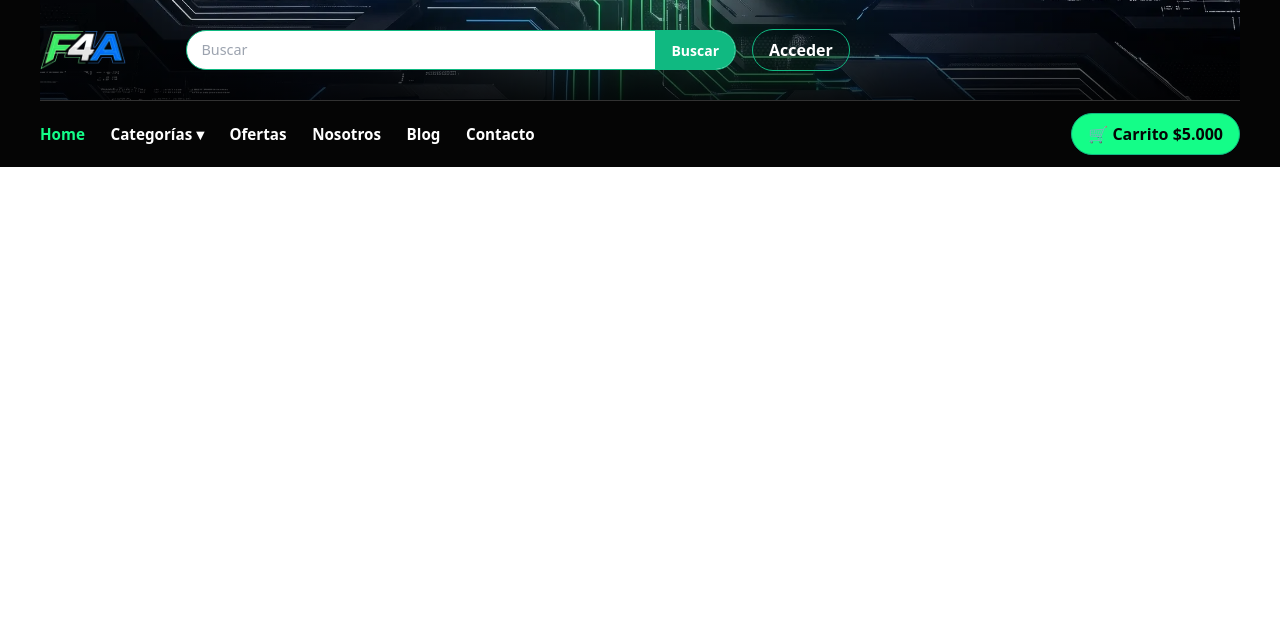
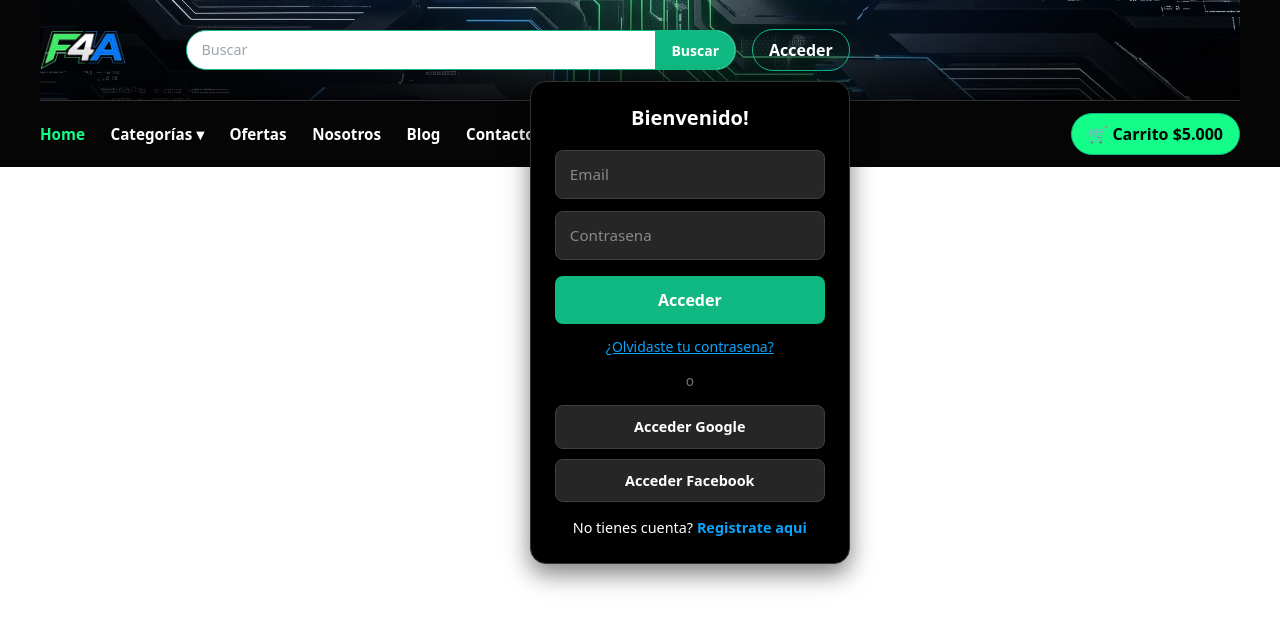
Before and after one commit to GKapppaa/F4A_V2, a React (Vite) app: page / in a window 1280 px wide. Both pictures are taken after a click on the button "Acceder". Shown: the top 628 px of the page. Built offline with nearby package versions, Linux system fonts and the light colour scheme.

Commit message:
Implementación de menú AuthDropdown
se integra el menú desplegable para inicio de sesión

```diff
--- a/src/components/atoms/Logo.jsx
+++ b/src/components/atoms/Logo.jsx
@@ -1,15 +1,17 @@
-// src/components/atoms/Logo/Logo.jsx
 import React from 'react';
+import { Link } from 'react-router-dom'; // 1. Importamos Link
 import logoImg from '../../assets/images/logo.webp';
 import '../../styles/atoms/Logo.css';
 
-function Logo({ alt = "Logo de la página", className = "" }) {
+function Logo({ alt = "Logo de la página", className = "", href = "/" }) {
   return (
-    <img
-      src={logoImg}
-      alt={alt}
-      className={`atom-logo ${className}`}
-    />
+    <Link to={href} className="atom-logo-link">
+      <img
+        src={logoImg}
+        alt={alt}
+        className={`atom-logo ${className}`}
+      />
+    </Link>
   );
 }
 
--- /dev/null
+++ b/src/components/molecules/AuthDropdown.jsx
@@ -0,0 +1,68 @@
+import React, { useState } from 'react';
+import '../../styles/molecules/AuthDropdown.css';
+
+export const AuthDropdown = ({ isOpen, onClose }) => {
+  const [email, setEmail] = useState('');
+  const [password, setPassword] = useState('');
+
+  if (!isOpen) return null;
+
+  const handleSubmit = (e) => {
+    e.preventDefault();
+    console.log('Login con:', { email, password });
+    // Aquí puedes invocar la lógica de autenticación
+  };
+
+  return (
+    <div className="auth-dropdown">
+      <h3 className="auth-title">Bienvenido!</h3>
+
+      <form onSubmit={handleSubmit} className="auth-form">
+        <input
+          type="email"
+          placeholder="Email"
+          value={email}
+          onChange={(e) => setEmail(e.target.value)}
+          className="auth-input"
+          required
+        />
+        <input
+          type="password"
+          placeholder="Contrasena"
+          value={password}
+          onChange={(e) => setPassword(e.target.value)}
+          className="auth-input"
+          required
+        />
+
+        <button type="submit" className="btn-auth-submit">
+          Acceder
+        </button>
+      </form>
+
+      <a href="/recuperar" className="auth-forgot-link">
+        ¿Olvidaste tu contrasena?
+      </a>
+
+      <div className="auth-divider">o</div>
+
+      <div className="auth-social-buttons">
+        <button type="button" className="btn-social">
+          Acceder Google
+        </button>
+        <button type="button" className="btn-social">
+          Acceder Facebook
+        </button>
+      </div>
+
+      <div className="auth-footer">
+        <span>No tienes cuenta?</span>{' '}
+        <a href="/registro" className="auth-register-link">
+          Registrate aqui
+        </a>
+      </div>
+    </div>
+  );
+};
+
+export default AuthDropdown;
--- a/src/components/organisms/Header.jsx
+++ b/src/components/organisms/Header.jsx
@@ -1,10 +1,32 @@
-// src/components/organisms/Header/Header.jsx
+import React, { useState, useRef, useEffect } from 'react';
 import Logo from '../atoms/Logo';
 import '../../styles/organisms/Header.css';
 import SearchBar from '../molecules/SearchBar';
 import NavElement from '../molecules/NavElement';
+import AuthDropdown from '../molecules/AuthDropdown'; // 1. Importamos la molécula
 
 export const Header = () => {
+  const [isAuthOpen, setIsAuthOpen] = useState(false);
+  const authRef = useRef(null);
+
+  const toggleAuth = () => {
+    setIsAuthOpen((prev) => !prev);
+  };
+
+  // Cierra el menú desplegable si el usuario hace clic fuera de él
+  useEffect(() => {
+    const handleClickOutside = (event) => {
+      if (authRef.current && !authRef.current.contains(event.target)) {
+        setIsAuthOpen(false);
+      }
+    };
+
+    document.addEventListener('mousedown', handleClickOutside);
+    return () => {
+      document.removeEventListener('mousedown', handleClickOutside);
+    };
+  }, []);
+
   const navLinks = [
     { id: 'home', href: '/', label: 'Home', active: true },
     { id: 'categorias', href: '/categorias', label: 'Categorías ▾' },
@@ -22,10 +44,18 @@ export const Header = () => {
           <Logo />
         </div>
 
-        <SearchBar/>
+        <SearchBar />
 
-        <div className="header-auth">
-          <button className="btn-login">Acceder</button>
+        {/* 2. Asignamos la ref al contenedor y montamos AuthDropdown */}
+        <div className="header-auth" ref={authRef} style={{ position: 'relative' }}>
+          <button className="btn-login" onClick={toggleAuth}>
+            Acceder
+          </button>
+
+          <AuthDropdown
+            isOpen={isAuthOpen}
+            onClose={() => setIsAuthOpen(false)}
+          />
         </div>
       </div>
 
--- /dev/null
+++ b/src/styles/molecules/AuthDropdown.css
@@ -0,0 +1,133 @@
+.auth-dropdown {
+  position: absolute;
+  top: calc(100% + 10px);
+  right: 0;
+  width: 320px;
+  background-color: #000000;
+  border: 1px solid #333;
+  border-radius: 16px;
+  padding: 24px;
+  color: #ffffff;
+  box-shadow: 0 10px 25px rgba(0, 0, 0, 0.5);
+  z-index: 1000;
+  display: flex;
+  flex-direction: column;
+  align-items: center;
+  box-sizing: border-box;
+}
+
+.auth-title {
+  font-size: 1.25rem;
+  font-weight: 700;
+  margin-top: 0;
+  margin-bottom: 20px;
+  text-align: center;
+}
+
+.auth-form {
+  width: 100%;
+  display: flex;
+  flex-direction: column;
+  gap: 12px;
+}
+
+.auth-input {
+  width: 100%;
+  padding: 12px 14px;
+  background-color: #262626;
+  border: 1px solid #404040;
+  border-radius: 8px;
+  color: #fff;
+  font-size: 0.95rem;
+  box-sizing: border-box;
+}
+
+.auth-input::placeholder {
+  color: #888;
+}
+
+.auth-input:focus {
+  outline: none;
+  border-color: #10b981;
+}
+
+.btn-auth-submit {
+  width: 100%;
+  padding: 12px;
+  background-color: #10b981;
+  color: #ffffff;
+  font-weight: 700;
+  font-size: 1rem;
+  border: none;
+  border-radius: 8px;
+  cursor: pointer;
+  margin-top: 4px;
+  transition: background-color 0.2s ease;
+}
+
+.btn-auth-submit:hover {
+  background-color: #14fd88;
+  color: #000;
+}
+
+.auth-forgot-link {
+  color: #09a3fc;
+  font-size: 0.875rem;
+  margin-top: 12px;
+  text-decoration: underline;
+  align-self: center;
+}
+
+.auth-divider {
+  margin: 14px 0;
+  color: #777;
+  font-size: 0.85rem;
+}
+
+.auth-social-buttons {
+  width: 100%;
+  display: flex;
+  flex-direction: column;
+  gap: 10px;
+}
+
+.btn-social {
+  width: 100%;
+  padding: 10px;
+  background-color: #262626;
+  border: 1px solid #404040;
+  border-radius: 8px;
+  color: #fff;
+  font-weight: 600;
+  font-size: 0.9rem;
+  cursor: pointer;
+  transition: background-color 0.2s ease;
+}
+
+.btn-social:hover {
+  background-color: #09a3fc;
+}
+
+.auth-disclaimer {
+  font-size: 0.75rem;
+  color: #777;
+  margin-top: 16px;
+  margin-bottom: 12px;
+  text-align: center;
+}
+
+.auth-footer {
+  font-size: 0.9rem;
+  text-align: center;
+  margin-top: 15px;
+}
+
+.auth-register-link {
+  color: #09a3fc;
+  font-weight: 700;
+  text-decoration: none;
+}
+
+.auth-register-link:hover {
+  text-decoration: underline;
+}
```
